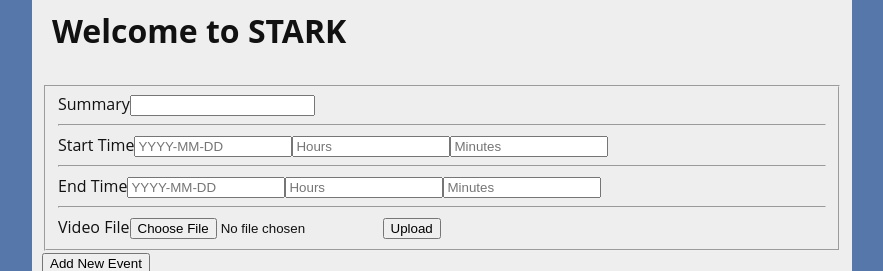
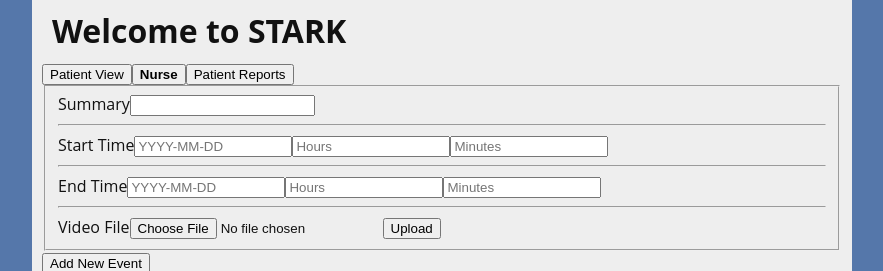
Before and after one commit to 0x1F602/star, a Node server app: template views/user.jade in a window 1280 px wide. Shown: the part 102-373 px from the top of the page, without its empty margins (198-1081 px from the left). Run offline with Node 20, Linux system fonts and the light colour scheme; the template is opened without the code that fills it, so the values that code supplies are empty; some libraries are stand-ins or nearby versions.

Commit message:
Finished patient/nurse/report navigation

```diff
--- /dev/null
+++ b/public/js/nav.js
@@ -0,0 +1,12 @@
+function initialize_nav(page) {
+    $("button#patient").click(function () {
+       window.location="/patient";
+    });
+    $("button#nurse").click(function () {
+       window.location="/user";
+    });
+    $("button#reports").click(function () {
+       window.location="/reports";
+    });
+    $(page).css("font-weight", "bold");
+}
--- /dev/null
+++ b/public/js/report.js
@@ -0,0 +1,4 @@
+$(document).ready(function () {
+    initialize_nav("button#reports");
+    // do report related things
+});
--- a/public/js/user.js
+++ b/public/js/user.js
@@ -82,6 +82,7 @@ function makeApiCall() {
 }
 
 $(document).ready(function () {
+    initialize_nav("button#nurse");
     $("button#video_submit").click(function (e) {
         e.preventDefault();
         sendFile($("input#video_file").get(0).files[0]);
--- a/server.js
+++ b/server.js
@@ -140,6 +140,10 @@ app.get('/patient', ensureAuthenticated, function (req, res) {
     res.render('patient');
 });
 
+app.get('/reports', ensureAuthenticated, function (req, res) {
+    res.render('reports');
+});
+
 app.post('/upload', ensureAuthenticated, function (req, res) {
     console.log("Inside upload");
     console.log(req.files);
--- /dev/null
+++ b/views/includes/admin_nav.jade
@@ -0,0 +1,3 @@
+button#patient Patient View
+button#nurse Nurse
+button#reports Patient Reports
--- a/views/layout.jade
+++ b/views/layout.jade
@@ -5,4 +5,5 @@ body
     .main
         include includes/header
         block content
+        block admin_nav
         include includes/foot
--- a/views/user.jade
+++ b/views/user.jade
@@ -1,9 +1,11 @@
 extends layout
 block js_includes
+    script(type=javascript,src="/js/nav.js")
     script(type=javascript,src="/js/user.js")
     script(type=javascript,src="https://apis.google.com/js/client.js?onload=handleClientLoad")
 block content
     h1 Welcome to STARK
+    include includes/admin_nav.jade
     <!--Add a button for the user to click to initiate auth sequence -->
     | <button id="authorize-button" style="visibility: hidden">Authorize</button>
     div#create_event_container
```
Also changed, not shown: views/reports.jade (added, +10 -0 lines).
